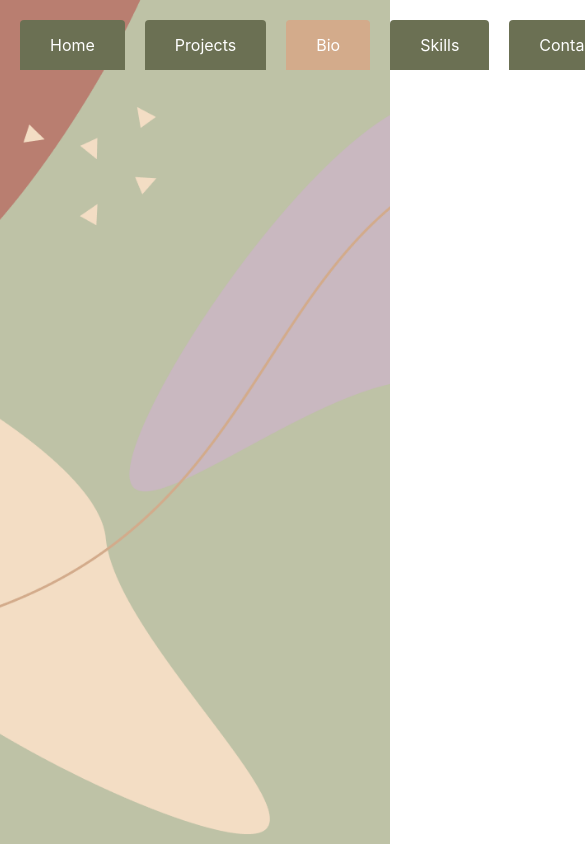
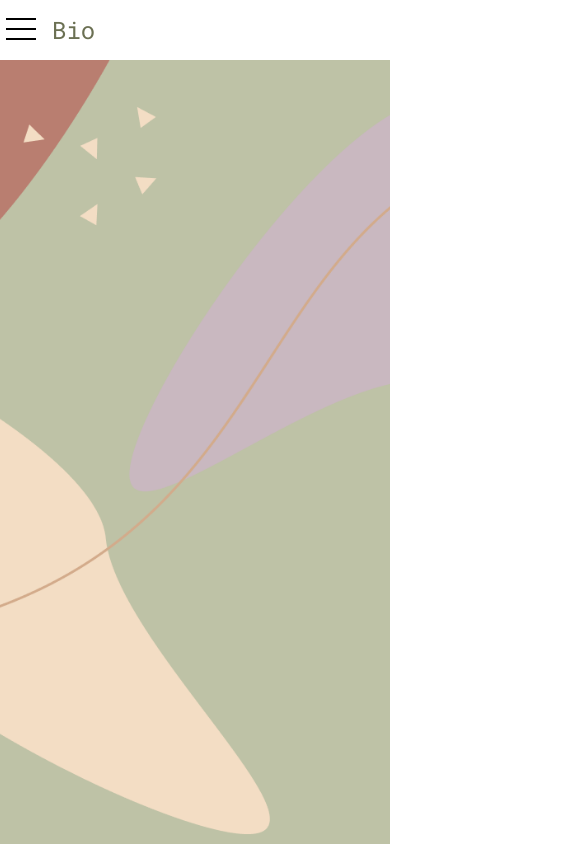
Before and after one commit to karisP/MyPortfolio, a React (Create React App) app: page /bio in a window 390 px wide. Shown: the top 844 px of the page, 585 px wide, since content can reach past the window. Built offline with nearby package versions, Linux system fonts and the light colour scheme.

Commit message:
mobile navbar styles

```diff
--- a/public/index.html
+++ b/public/index.html
@@ -3,6 +3,8 @@
   <head>
     <meta charset="utf-8" />
     <link rel="icon" href="%PUBLIC_URL%/favicon.ico" />
+    <link rel="preconnect" href="https://fonts.gstatic.com">
+    <link href="https://fonts.googleapis.com/css2?family=Roboto+Mono&display=swap" rel="stylesheet">
     <meta name="viewport" content="width=device-width, initial-scale=1" />
     <meta name="theme-color" content="#000000" />
     <meta
--- a/src/App.css
+++ b/src/App.css
@@ -2,6 +2,7 @@
   text-align: center;
   width: 100vw;
   height: 100vh;
+  font-family: 'Roboto Mono', monospace;
 }
 
 .App-logo {
--- a/src/Navbar.module.css
+++ b/src/Navbar.module.css
@@ -1,10 +1,85 @@
-.container{
+.container {
+    display: flex;
+    position: absolute;
+
+}
+.desktop-menu {
+    display: none;
+}
+
+.header {
+    width: 100vw;
+    height: 60px;
+    display: flex;
+    align-items: center;
+    background-color: white;
+}
+
+.header div {
+    padding-left: 10px;
+    font-size: 24px;
+    color:rgba(107, 112, 83);
+}
+
+.header button {
+    background: transparent;
+    border: none;
+}
+
+.mobile-menu {
+    display: flex;
+    flex-direction: column;
+    align-items: center;
+    justify-content: center;
+    position: absolute;
+    background: rgba(107, 112, 83, 0.9);
+    width: 100vw;
+    height: 100vh;
+}
+
+.mobile-menu div {
+    display: flex;
+    flex-direction: column;
+    text-align: left;
+}
+
+.mobile-menu a {
+    color: white;
+    text-decoration: none;
+    font-size: 36px;
+    margin-bottom: 20px;
+}
+
+.mobile-menu a:hover {
+    color: #D3AB8B;
+
+}
+
+.mobile-menu button {
+    background-color: transparent;
+    position: absolute;
+    top: 10px;
+    right: 10px;
+    border: none;
+}
+
+
+@media screen and (min-width: 1024px){
+    .container {
         display: flex;
         position: absolute;
         margin: 20px;
     }
 
-.container a{
+    .header{
+        display: none;
+    }
+
+    .desktop-menu{
+        display: flex;
+    }
+
+    .container a {
         padding: 15px 30px;
         color: white;
         text-decoration: none;
@@ -16,3 +91,5 @@
     .container a:hover, .container .selected {
         background-color: #D3AB8B;
     }
+
+}
--- a/src/Navbar.tsx
+++ b/src/Navbar.tsx
@@ -1,15 +1,52 @@
 import * as React from 'react';
 import styles from './Navbar.module.css';
-import { NavLink } from 'react-router-dom';
+import { NavLink, useHistory } from 'react-router-dom';
+import close from './images/close.svg';
+import menu from './images/menu.svg';
 
 const Navbar = () => {
-    return(
+    const history = useHistory();
+    const [openMenu, setOpenMenu] = React.useState<boolean>(false);
+    const onToggleMenu = () => {
+        setOpenMenu(!openMenu);
+    }
+    let currentPage = "";
+    if (history.location.pathname === "/projects") {
+        currentPage = "Projects";
+    } else if (history.location.pathname === "/bio") {
+        currentPage = "Bio";
+    } else if (history.location.pathname === "/skills") {
+        currentPage = "Skills";
+    } else if (history.location.pathname === "/contact") {
+        currentPage = "Contact";
+    }
+    return (
         <div className={styles.container}>
-            <NavLink to="/home" activeClassName={styles.selected}>Home</NavLink>
-            <NavLink to="/projects" activeClassName={styles.selected}>Projects</NavLink>
-            <NavLink to="/bio" activeClassName={styles.selected}>Bio</NavLink>
-            <NavLink to="/skills" activeClassName={styles.selected}>Skills</NavLink>
-            <NavLink to="/contact" activeClassName={styles.selected}>Contact</NavLink>
+            <div className={styles.header}>
+                <button onClick={onToggleMenu}><img src={menu} alt="menu" /></button>
+                <div>{currentPage}</div>
+            </div>
+            {
+                openMenu ?
+                    <div className={styles['mobile-menu']}>
+                        <button onClick={onToggleMenu}><img src={close} alt="close" /></button>
+                        <div>
+                            <NavLink to="/home" activeClassName={styles.selected}>Home</NavLink>
+                            <NavLink to="/projects" activeClassName={styles.selected}>Projects</NavLink>
+                            <NavLink to="/bio" activeClassName={styles.selected}>Bio</NavLink>
+                            <NavLink to="/skills" activeClassName={styles.selected}>Skills</NavLink>
+                            <NavLink to="/contact" activeClassName={styles.selected}>Contact</NavLink>
+                        </div>
+                    </div> : null
+            }
+            <div className={styles['desktop-menu']}>
+                            <NavLink to="/home" activeClassName={styles.selected}>Home</NavLink>
+                            <NavLink to="/projects" activeClassName={styles.selected}>Projects</NavLink>
+                            <NavLink to="/bio" activeClassName={styles.selected}>Bio</NavLink>
+                            <NavLink to="/skills" activeClassName={styles.selected}>Skills</NavLink>
+                            <NavLink to="/contact" activeClassName={styles.selected}>Contact</NavLink>
+
+            </div>
         </div>
     )
 }
```
Also changed, not shown: src/images/close.svg (added), src/images/menu.svg (added). Lines whose indentation alone changed are shown as unchanged.
